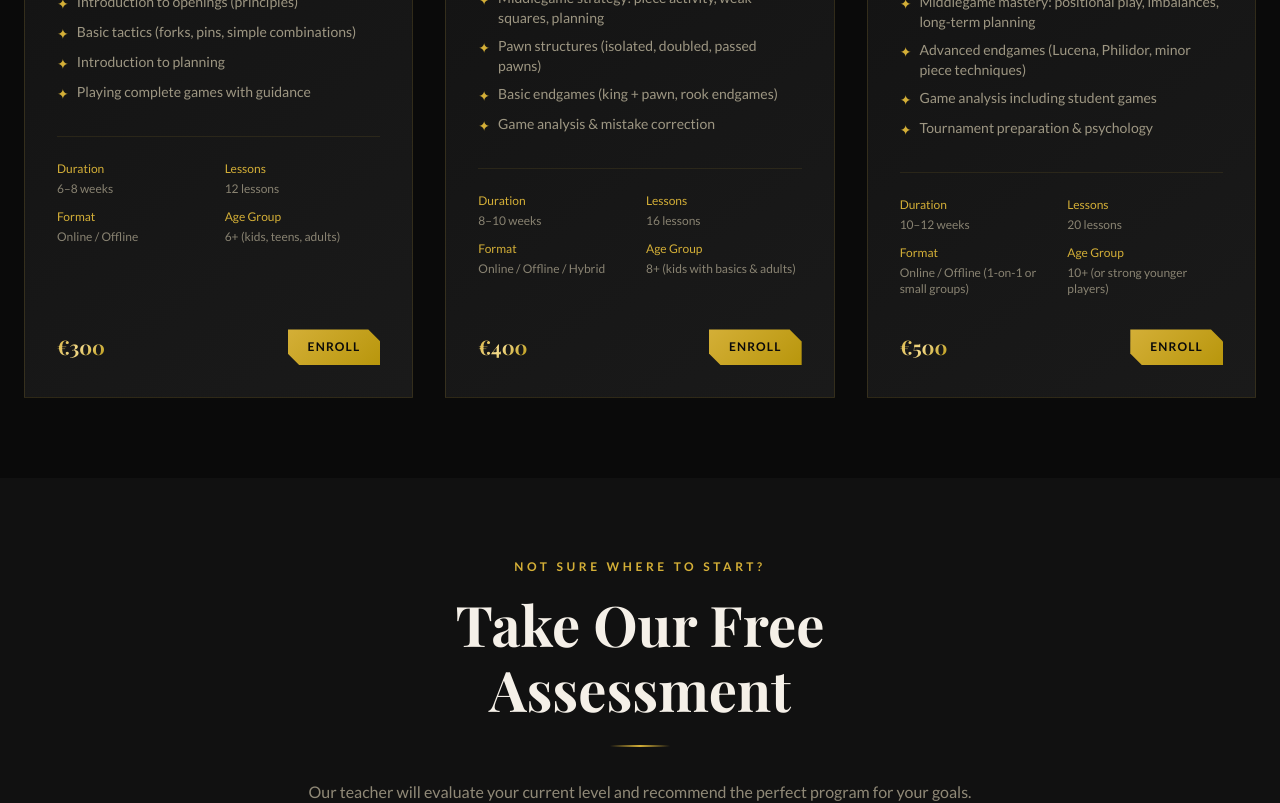
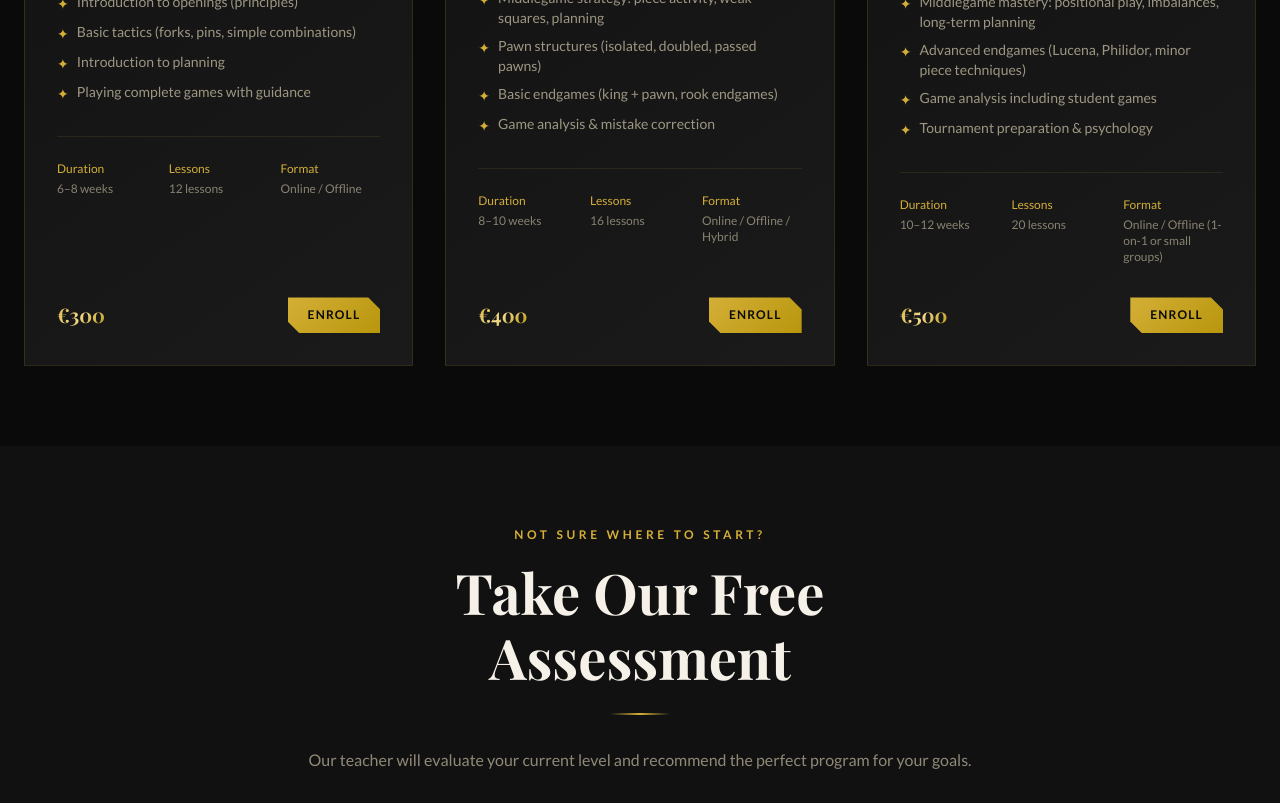
Before and after one commit to archanode/E4, a React (Vite) app: page /courses in a window 1280 px wide. Shown: the part 960-1763 px from the top of the page. Built offline with nearby package versions, Linux system fonts and the light colour scheme; a web font is replaced by a local one.

Commit message:
Fix logo transparency with inline mixBlendMode, remove age group from courses

```diff
--- a/src/components/layout/Footer.tsx
+++ b/src/components/layout/Footer.tsx
@@ -9,7 +9,8 @@ export default function Footer() {
         {/* Brand */}
         <div className="lg:col-span-1">
           <Link to="/" className="flex items-center gap-3 mb-6">
-            <img src={logo} alt="E4 Chess Academy" className="h-16 w-auto object-contain mix-blend-screen" />
+            <img src={logo} alt="E4 Chess Academy" className="h-16 w-auto object-contain"
+              style={{ mixBlendMode: 'lighten' }} />
             <div>
               <span className="block font-serif text-2xl font-bold gold-gradient leading-none">E4</span>
               <span className="block text-xs tracking-widest text-gold-400/70 uppercase font-body">Chess Academy</span>
--- a/src/components/layout/Navbar.tsx
+++ b/src/components/layout/Navbar.tsx
@@ -48,7 +48,8 @@ export default function Navbar() {
           <img
             src={logo}
             alt="E4 Chess Academy"
-            className="h-12 w-auto object-contain transition-transform duration-300 group-hover:scale-105 mix-blend-screen"
+            className="h-12 w-auto object-contain transition-transform duration-300 group-hover:scale-105"
+            style={{ mixBlendMode: 'lighten' }}
           />
           <div className="hidden sm:block">
             <span className="block font-serif text-xl font-bold gold-gradient leading-none">E4</span>
--- a/src/pages/Courses.tsx
+++ b/src/pages/Courses.tsx
@@ -133,11 +133,10 @@ export default function Courses() {
                     </li>
                   ))}
                 </ul>
-                <div className="grid grid-cols-2 gap-3 mb-8 text-xs font-body text-gold-100/50 border-t border-gold-400/10 pt-6">
+                <div className="grid grid-cols-3 gap-3 mb-8 text-xs font-body text-gold-100/50 border-t border-gold-400/10 pt-6">
                   <div><span className="text-gold-400 block mb-1">Duration</span>{c.duration}</div>
                   <div><span className="text-gold-400 block mb-1">Lessons</span>{c.lessons}</div>
                   <div><span className="text-gold-400 block mb-1">Format</span>{c.format}</div>
-                  <div><span className="text-gold-400 block mb-1">Age Group</span>{c.ageGroup}</div>
                 </div>
                 <div className="flex items-center justify-between mt-auto">
                   <div>
--- a/src/pages/Home.tsx
+++ b/src/pages/Home.tsx
@@ -78,7 +78,8 @@ export default function Home() {
             <img
               src={logo}
               alt="E4 Chess Academy"
-              className="h-40 w-auto object-contain drop-shadow-[0_0_40px_rgba(212,175,55,0.3)] mix-blend-screen"
+              className="h-40 w-auto object-contain drop-shadow-[0_0_40px_rgba(212,175,55,0.3)]"
+              style={{ mixBlendMode: 'lighten' }}
             />
           </div>
 
```
